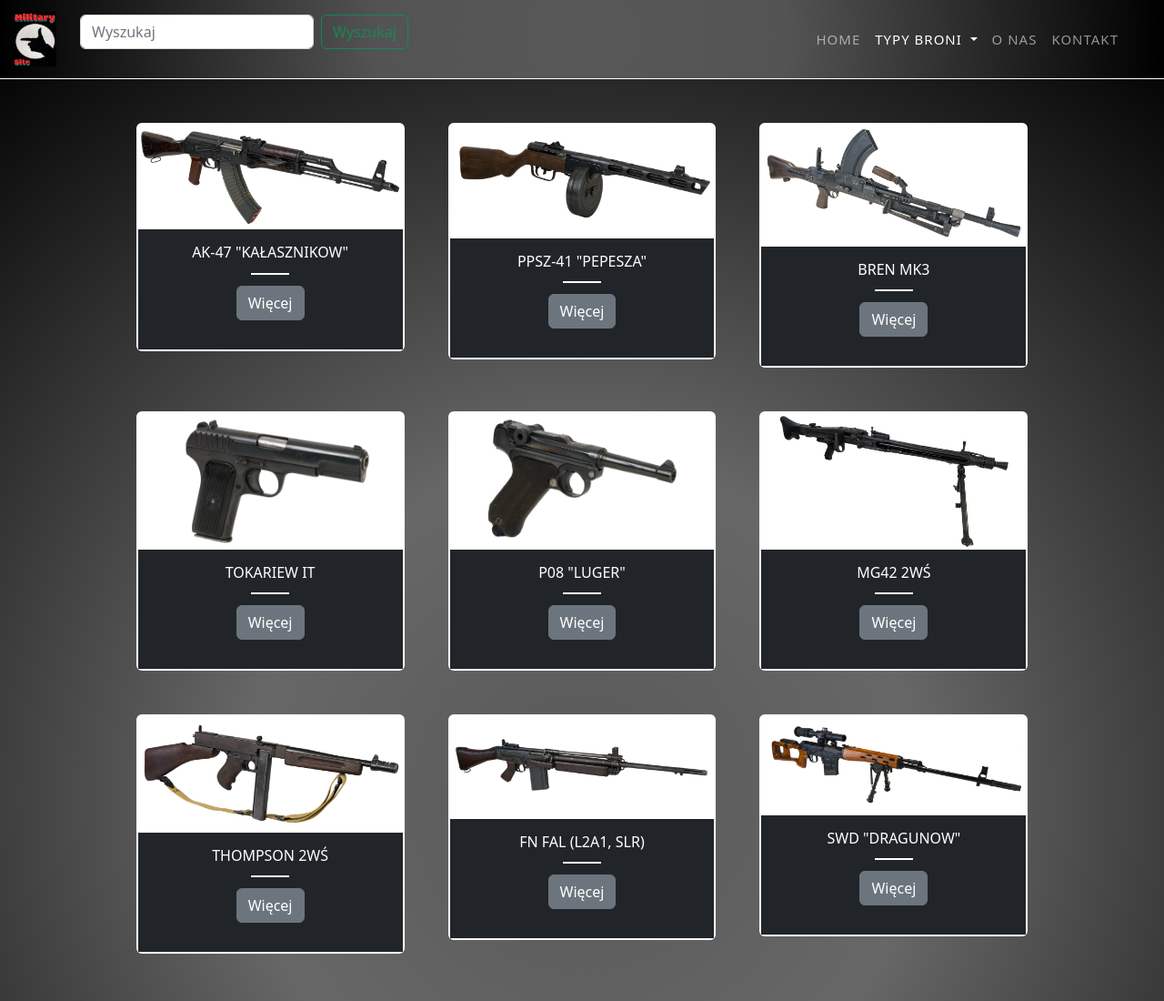
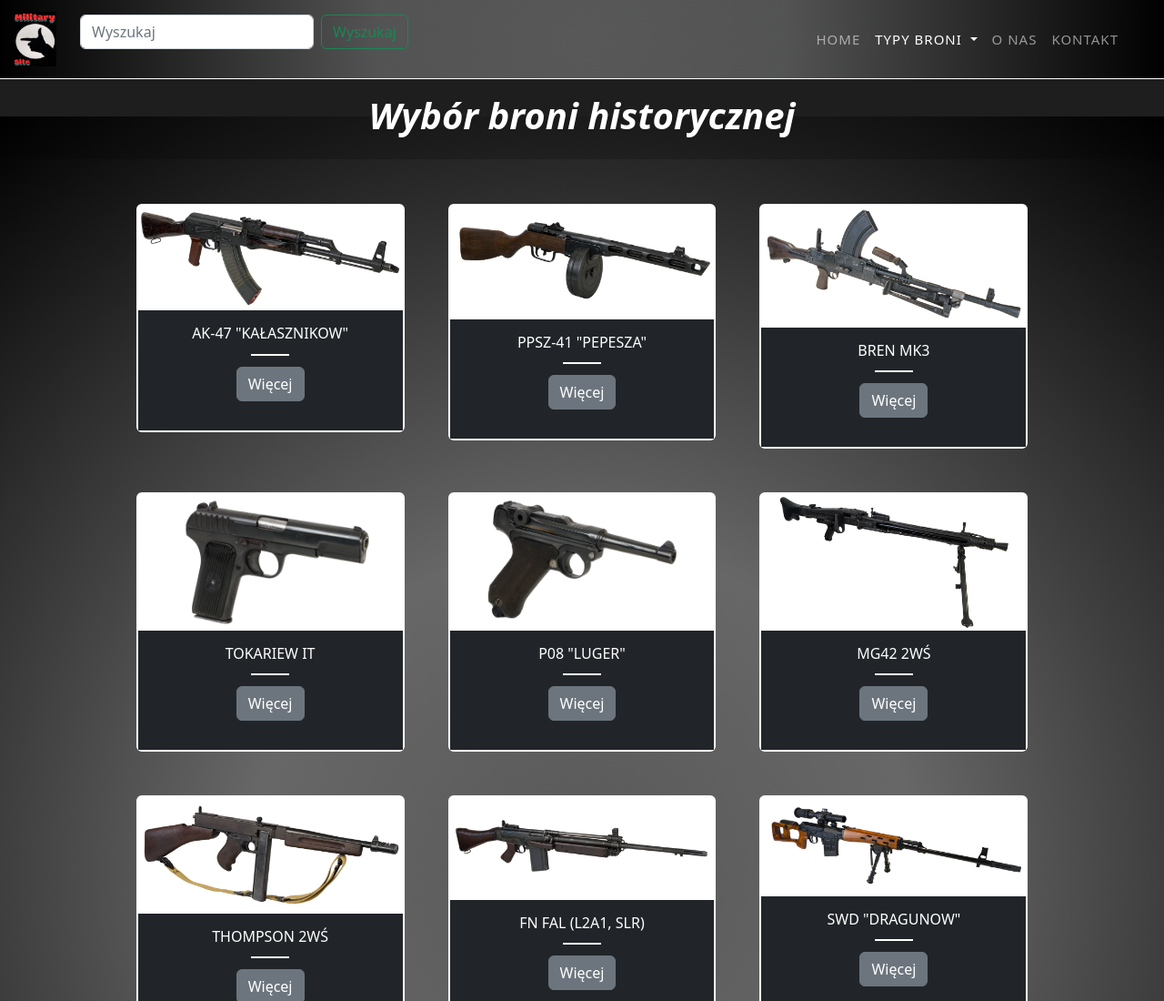
Before and after one commit to PanPurpura/Techniki-www, a plain HTML site: page bron_historyczna.html in a window 1280 px wide. Shown: the top 1100 px of the page at 91% size. Drawn offline with nearby package versions, Linux system fonts and the light colour scheme.

Commit message:
Dodane nagłówki

```diff
--- a/bron_historyczna.html
+++ b/bron_historyczna.html
@@ -47,6 +47,12 @@
             </div>
         </div>
     </nav>
+
+    <div class="container-fluid contact">
+        <div class="container py-3 text-center">
+            <h1 class="text-white"><i><b>Wybór broni historycznej</b></i></h1>
+        </div>
+    </div>
 
     <div class="container-fluid Background">
         <div class="container text-center">
```
Also changed, not shown: bron_dluga.html (+6 -0 lines), bron_krotka.html (+6 -0 lines).
